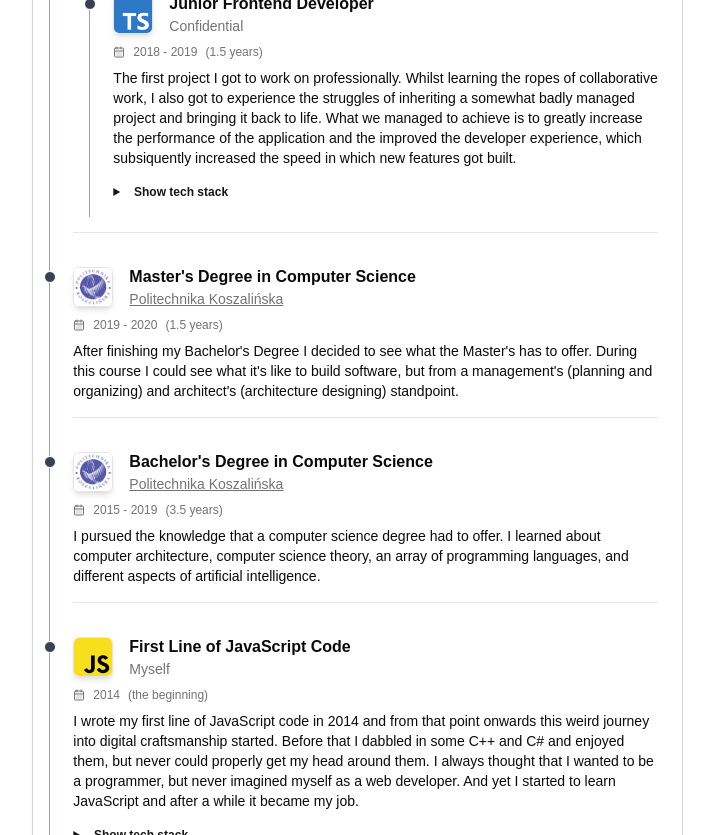
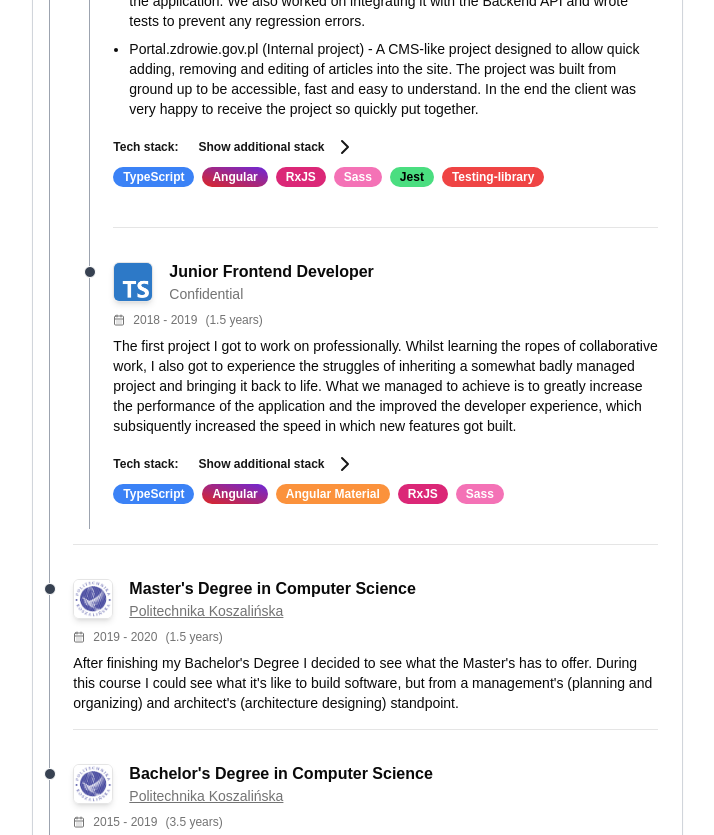
Before and after one commit to bartosz-szkolnik/portfolio, a Next.js app: page / in a window 1280 px wide. Shown: the part 3020-3855 px from the top of the page, without its empty margins (453-1167 px from the left). Built offline with nearby package versions, Linux system fonts and the light colour scheme.

Commit message:
Split tech stacks into main & additional

```diff
--- a/src/components/common/button.tsx
+++ b/src/components/common/button.tsx
@@ -19,6 +19,7 @@ const buttonVariants = cva(
         default: 'h-10 px-4 py-2',
         narrow: 'h-8 px-2 py-1',
         sm: 'h-9 rounded-md px-3',
+        xs: 'h-6 rounded-md px-3',
         lg: 'h-11 rounded-md px-8',
         icon: 'h-10 w-10',
       },
--- a/src/components/common/details.css
+++ b/src/components/common/details.css
@@ -1,4 +1,4 @@
-details[open] summary ~ * {
+/* details[open] summary ~ * {
   animation: sweep 0.5s ease-in-out;
 }
 
@@ -15,4 +15,4 @@ details[open] summary ~ * {
 
 summary {
   padding-inline-start: -1rem;
-}
+} */
--- a/src/components/common/details.tsx
+++ b/src/components/common/details.tsx
@@ -1,18 +1,55 @@
+'use client';
+
 import { Tool } from '@components/misc/tools';
 import { ColoredBadge } from './colored-badge';
+import { Button } from './button';
+import { ChevronRightIcon } from 'lucide-react';
+import { useState } from 'react';
+
 import './details.css';
 
-export function DetailsTechStack({ stack }: { stack: Tool[] }) {
+type DetailsTechStackProps = {
+  stack: Tool[];
+  additionalStack?: Tool[];
+};
+
+export function DetailsTechStack({ stack, additionalStack }: DetailsTechStackProps) {
+  const [showAdditional, setShowAdditional] = useState(false);
+
+  const isAdvancedStackAvailable = Boolean(additionalStack);
+  const showButton = isAdvancedStackAvailable && !showAdditional;
+  const showAdvancedStack = isAdvancedStackAvailable && showAdditional;
   return (
-    <details className="mt-4">
-      <summary className="text-xs font-semibold text-primary">
-        <span className="ml-2">Show tech stack</span>
-      </summary>
+    <>
+      <div className="mb-2 mt-4 flex items-center gap-2">
+        <h3 className="flex h-6 items-center text-xs font-semibold text-primary">Tech stack:</h3>
+        {showButton && (
+          <Button
+            className="text-xs font-semibold text-primary"
+            variant="ghost"
+            size="xs"
+            onClick={() => setShowAdditional(true)}
+          >
+            Show additional stack <ChevronRightIcon />
+          </Button>
+        )}
+      </div>
       <div className="mt-2 flex flex-wrap gap-2 pb-2 text-xs font-medium text-muted-foreground">
         {stack.map(tool => (
           <ColoredBadge key={tool} text={tool} />
         ))}
+        {showAdvancedStack && additionalStack!.map(tool => <ColoredBadge key={tool} text={tool} />)}
       </div>
-    </details>
+      {/* <details className="mt-1 cursor-pointer">
+        <summary className="text-xs font-semibold text-primary">
+          <span className="ml-2">Show additional tech stack</span>
+        </summary>
+        <div className="mt-2 flex flex-wrap gap-2 pb-2 text-xs font-medium text-muted-foreground">
+          {stack.map(tool => (
+            <ColoredBadge key={tool} text={tool} />
+          ))}
+        </div>
+      </details> */}
+    </>
   );
 }
--- a/src/data/experience.tsx
+++ b/src/data/experience.tsx
@@ -1,7 +1,6 @@
 import { StaticImageData } from 'next/image';
 import { ReactElement } from 'react';
 import Politechnika from '../img/politechnika.png';
-import JavaScript from '../img/JavaScript.webp';
 import TypeScript from '../img/TypeScript.png';
 import TTSW from '../img/ttsw.jpeg';
 import CEZ from '../img/cez.jpeg';
@@ -17,6 +16,7 @@ export type ExperienceItem = {
   duration: string;
   description: ReactElement;
   stack?: Tool[];
+  additionalStack?: Tool[];
   logo?: string | StaticImageData;
   link?: string;
   bodyLeasing?: ExperienceItem[];
@@ -37,19 +37,8 @@ export const experienceData = [
       </p>
     ),
     logo: TypeScript,
-    stack: [
-      'TypeScript',
-      'Next.js',
-      'TailwindCSS',
-      'Shadcn/ui',
-      'Vite',
-      'Node.js',
-      'Drizzle',
-      'PostgreSQL',
-      'Docker',
-      'Jest',
-      'Testing-library',
-    ],
+    stack: ['TypeScript', 'Next.js', 'TailwindCSS', 'Shadcn/ui', 'Drizzle', 'Fastify'],
+    additionalStack: ['Node.js', 'Vite', 'PostgreSQL', 'Docker', 'Vitest', 'Testing-library'],
   },
   {
     years: '2018 - Today',
@@ -66,19 +55,8 @@ export const experienceData = [
     company: ' Transition Technologies Software',
     logo: TTSW,
     link: 'https://ttsw.com.pl/en/main-page/',
-    stack: [
-      'TypeScript',
-      'Angular',
-      'Angular Material',
-      'RxJS',
-      'Storybook',
-      'Sass',
-      'Bootstrap',
-      'Jira',
-      'Git',
-      'Jest',
-      'Testing-library',
-    ],
+    stack: ['TypeScript', 'Angular', 'RxJS', 'Jira', 'Git', 'Jest', 'Testing-library'],
+    additionalStack: ['Angular Material', 'Storybook', 'Bootstrap', 'Sass'],
     bodyLeasing: [
       {
         years: '2023 - 2024',
@@ -87,7 +65,8 @@ export const experienceData = [
         company: 'Miquido',
         logo: Miquido,
         link: 'https://www.miquido.com/',
-        stack: ['TypeScript', 'Angular', 'Angular Material', 'RxJS', 'Sass', 'Jira', 'Git', 'GraphQL'],
+        stack: ['TypeScript', 'Angular', 'Angular Material', 'RxJS', 'GraphQL'],
+        additionalStack: ['Sass', 'Jira', 'Git'],
         description: (
           <>
             <p className="mt-2 text-sm">With this company I worked on:</p>
@@ -118,7 +97,8 @@ export const experienceData = [
         company: 'Ministerstwo Finansów',
         logo: MF,
         link: 'https://www.gov.pl/web/finanse',
-        stack: ['TypeScript', 'Angular', 'TailwindCSS', 'RxJS', 'Git', 'Jest', 'Testing-library'],
+        stack: ['TypeScript', 'Angular', 'TailwindCSS', 'RxJS'],
+        additionalStack: ['Git', 'Jest', 'Testing-library'],
         description: (
           <p className="mt-2 text-sm">
             With this company I worked on{' '}
@@ -142,18 +122,8 @@ export const experienceData = [
         title: 'Angular Frontend Developer',
         duration: '1.5 years',
         company: 'Centralny Ośrodek Informatyki',
-        stack: [
-          'TypeScript',
-          'Angular',
-          'RxJS',
-          'XState',
-          'Angular Material',
-          'Jest',
-          'Testing-library',
-          'Storybook',
-          'OpenAPI',
-          'Bootstrap',
-        ],
+        stack: ['TypeScript', 'Angular', 'RxJS', 'Angular Material', 'Jest', 'Testing-library'],
+        additionalStack: ['XState', 'Storybook', 'OpenAPI', 'Bootstrap'],
         description: (
           <p className="text-sm">
             Whilst working for this company, I was asked to help with a couple of projects. The most notable one was{' '}
@@ -175,7 +145,8 @@ export const experienceData = [
         company: 'Centrum e-Zdrowia',
         logo: CEZ,
         link: 'https://www.cez.gov.pl/pl',
-        stack: ['TypeScript', 'Angular', 'RxJS', 'Sass', 'Jest', 'Testing-library', 'Bootstrap'],
+        stack: ['TypeScript', 'Angular', 'RxJS', 'Sass', 'Jest', 'Testing-library'],
+        additionalStack: ['Bootstrap'],
         description: (
           <>
             <p className="mt-2 text-sm">With this company I worked on:</p>
@@ -209,7 +180,8 @@ export const experienceData = [
         duration: '1.5 years',
         company: 'Confidential',
         logo: TypeScript,
-        stack: ['TypeScript', 'Angular', 'Angular Material', 'RxJS', 'Sass', 'Bootstrap', 'Git', 'Electron'],
+        stack: ['TypeScript', 'Angular', 'Angular Material', 'RxJS', 'Sass'],
+        additionalStack: ['Bootstrap', 'Git', 'Electron'],
         description: (
           <p className="text-sm">
             The first project I got to work on professionally. Whilst learning the ropes of collaborative work, I also
@@ -250,20 +222,20 @@ export const experienceData = [
     logo: Politechnika,
     link: 'https://www.tu.koszalin.pl/',
   },
-  {
-    years: '2014',
-    title: 'First Line of JavaScript Code',
-    duration: 'the beginning',
-    description: (
-      <p className="text-sm">
-        I wrote my first line of JavaScript code in 2014 and from that point onwards this weird journey into digital
-        craftsmanship started. Before that I dabbled in some C++ and C# and enjoyed them, but never could properly get
-        my head around them. I always thought that I wanted to be a programmer, but never imagined myself as a web
-        developer. And yet I started to learn JavaScript and after a while it became my job.
-      </p>
-    ),
-    company: 'Myself',
-    logo: JavaScript,
-    stack: ['JavaScript', 'HTML5', 'CSS3', 'Git'],
-  },
+  // {
+  //   years: '2014',
+  //   title: 'First Line of JavaScript Code',
+  //   duration: 'the beginning',
+  //   description: (
+  //     <p className="text-sm">
+  //       I wrote my first line of JavaScript code in 2014 and from that point onwards this weird journey into digital
+  //       craftsmanship started. Before that I dabbled in some C++ and C# and enjoyed them, but never could properly get
+  //       my head around them. I always thought that I wanted to be a programmer, but never imagined myself as a web
+  //       developer. And yet I started to learn JavaScript and after a while it became my job.
+  //     </p>
+  //   ),
+  //   company: 'Myself',
+  //   logo: JavaScript,
+  //   stack: ['JavaScript', 'HTML5', 'CSS3', 'Git'],
+  // },
 ] satisfies ExperienceItem[];
--- a/src/sections/experience.tsx
+++ b/src/sections/experience.tsx
@@ -53,7 +53,7 @@ type ExperienceItemProps = ExperienceItemType & {
 };
 
 function ExperienceItem(props: ExperienceItemProps) {
-  const { title, company, duration, description, logo, years, link, className, stack } = props;
+  const { title, company, duration, description, logo, years, link, className, stack, additionalStack } = props;
 
   return (
     <div className={className}>
@@ -82,7 +82,7 @@ function ExperienceItem(props: ExperienceItemProps) {
         {years} <span className="ml-2 whitespace-nowrap">({duration})</span>
       </p>
       <div className="mt-2">{description}</div>
-      {stack && <DetailsTechStack stack={stack} />}
+      {stack && <DetailsTechStack stack={stack} additionalStack={additionalStack} />}
     </div>
   );
 }
```
